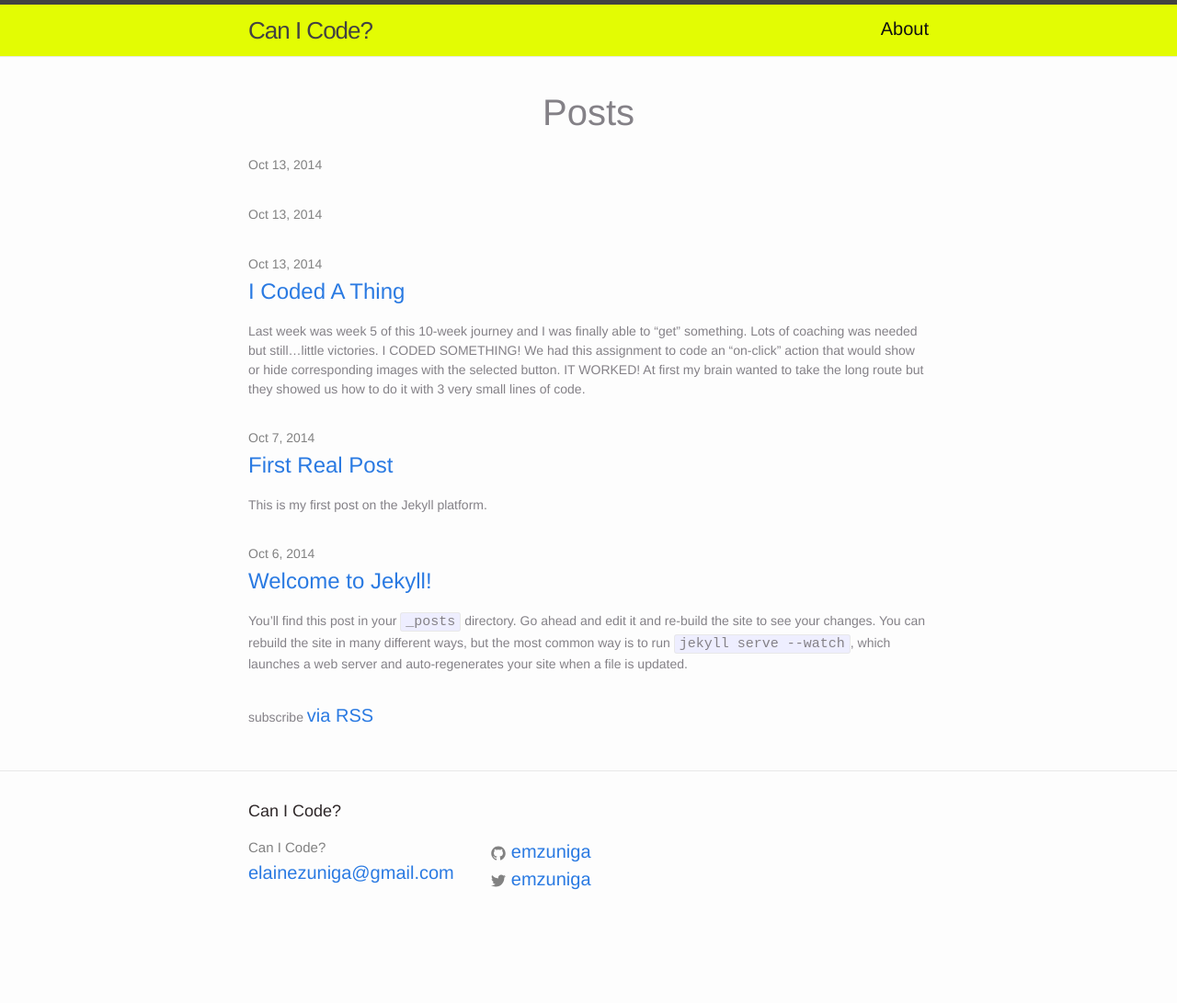
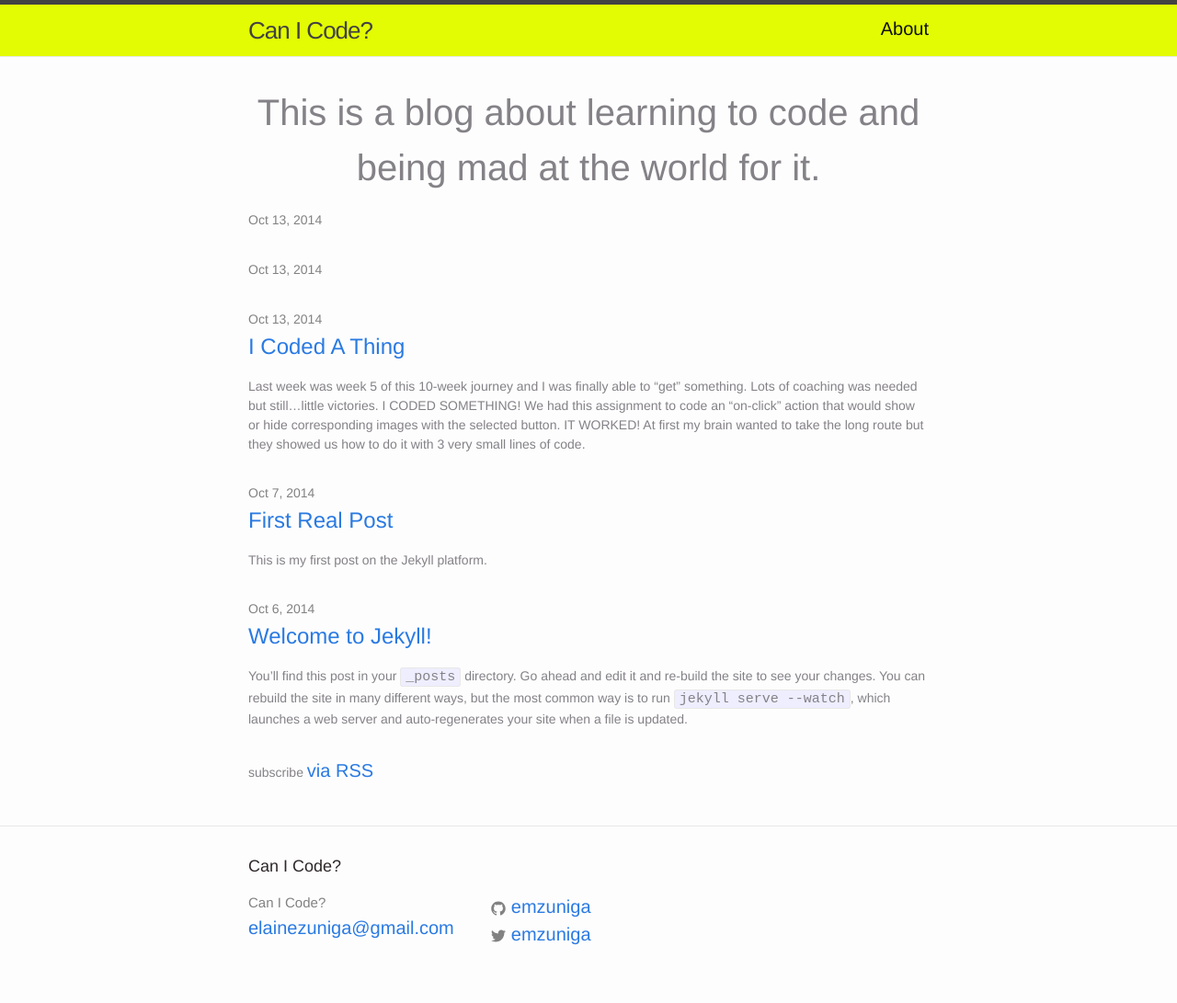
Before and after one commit to emzuniga/emzuniga.github.io, a Jekyll site: the page built from index.html, in a window 1280 px wide. Shown: the whole page at 92% size. Built offline with Jekyll 4.4.1, drawn with Linux system fonts in a browser that asks for light colours; before the commit the page ends 1031 px from its top, so only the background shows below that.

Commit message:
index init commit

```diff
--- a/index.html
+++ b/index.html
@@ -4,7 +4,7 @@ layout: default
 
 <div class="home">
 
-  <h1 class="page-heading">Posts</h1>
+  <h1 class="page-heading">This is a blog about learning to code and being mad at the world for it.</h1>
 
   <ul class="post-list">
     {% for post in site.posts %}
```
